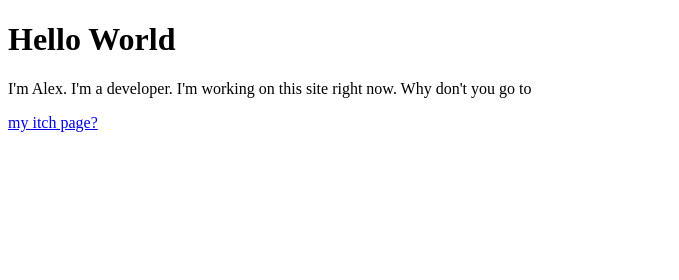
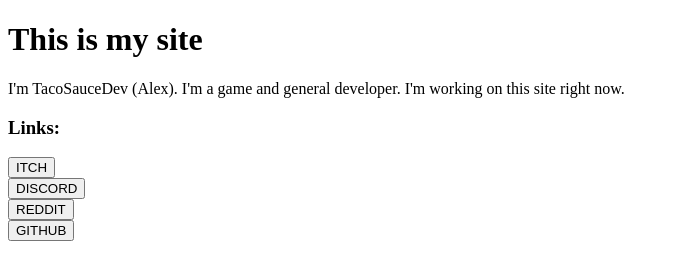
Before and after one commit to SamAlexandros/samalexandros.github.io, a plain HTML site: page index.html in a window 1280 px wide. Shown: the whole page, without its empty margins (0-679 px from the left). Drawn offline with Linux system fonts and the light colour scheme.

Commit message:
Update index.html

```diff
--- a/index.html
+++ b/index.html
@@ -1,8 +1,23 @@
 <!DOCTYPE html>
 <html>
-<body>
-<h1>Hello World</h1>
-<p>I'm Alex. I'm a developer. I'm working on this site right now. Why don't you go to </p>
-<a href = "https://tacosaucedev.itch.io">my itch page?</a>
-</body>
+    <head>
+        <title>TacoSauceDev</title>
+    </head>
+    <body>
+        <h1>This is my site</h1>
+        <p>I'm TacoSauceDev (Alex). I'm a game and general developer. I'm working on this site right now. </p>
+        <h3>Links:</h3>
+        <form action = "https://tacosaucedev.itch.io">
+            <button>ITCH</button>
+        </form>
+        <form action = "https://discord.gg/Y7wG2A3mrx">
+            <button>DISCORD</button>
+        </form>
+        <form action = "https://reddit.com/r/ComputerNerdsDevs">
+            <button>REDDIT</button>
+        </form>
+        <form action = "https://github.com/SamAlexandros">
+            <button>GITHUB</button>
+        </form>
+    </body>
 </html>
```
